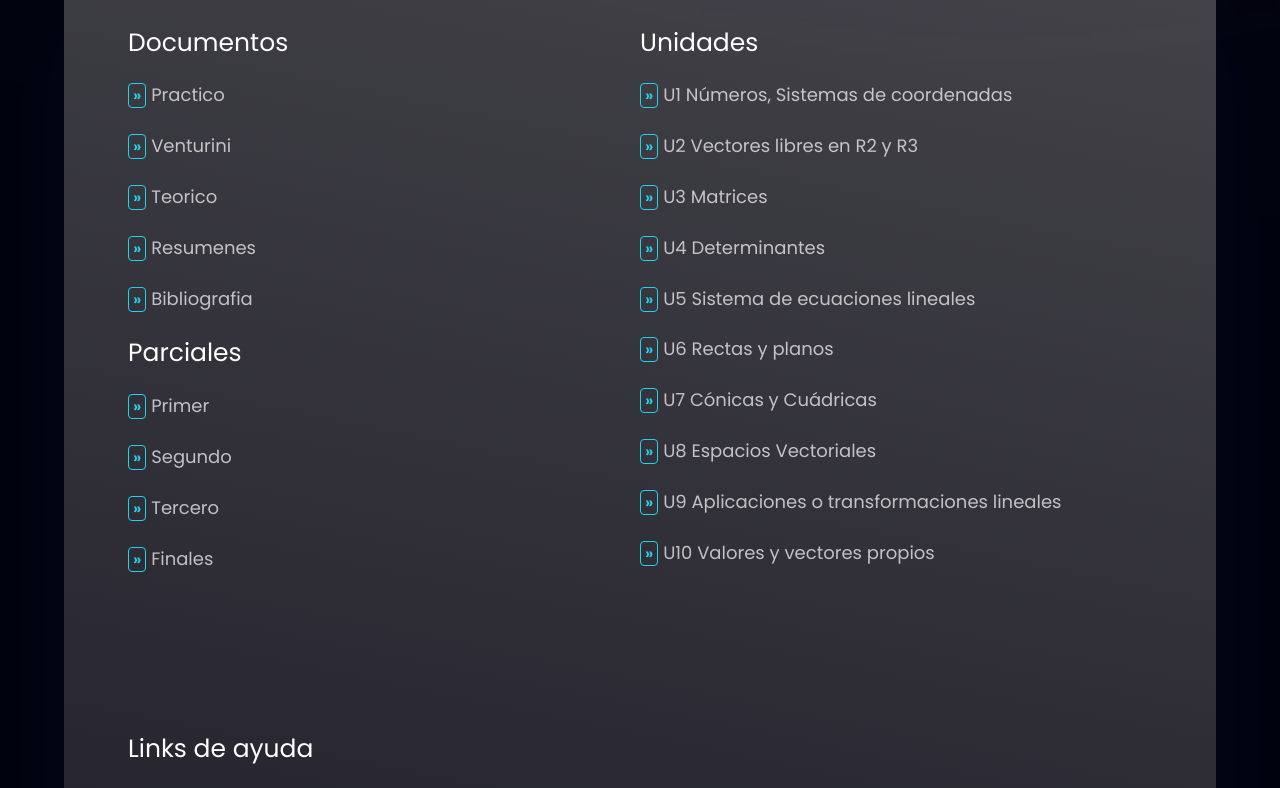
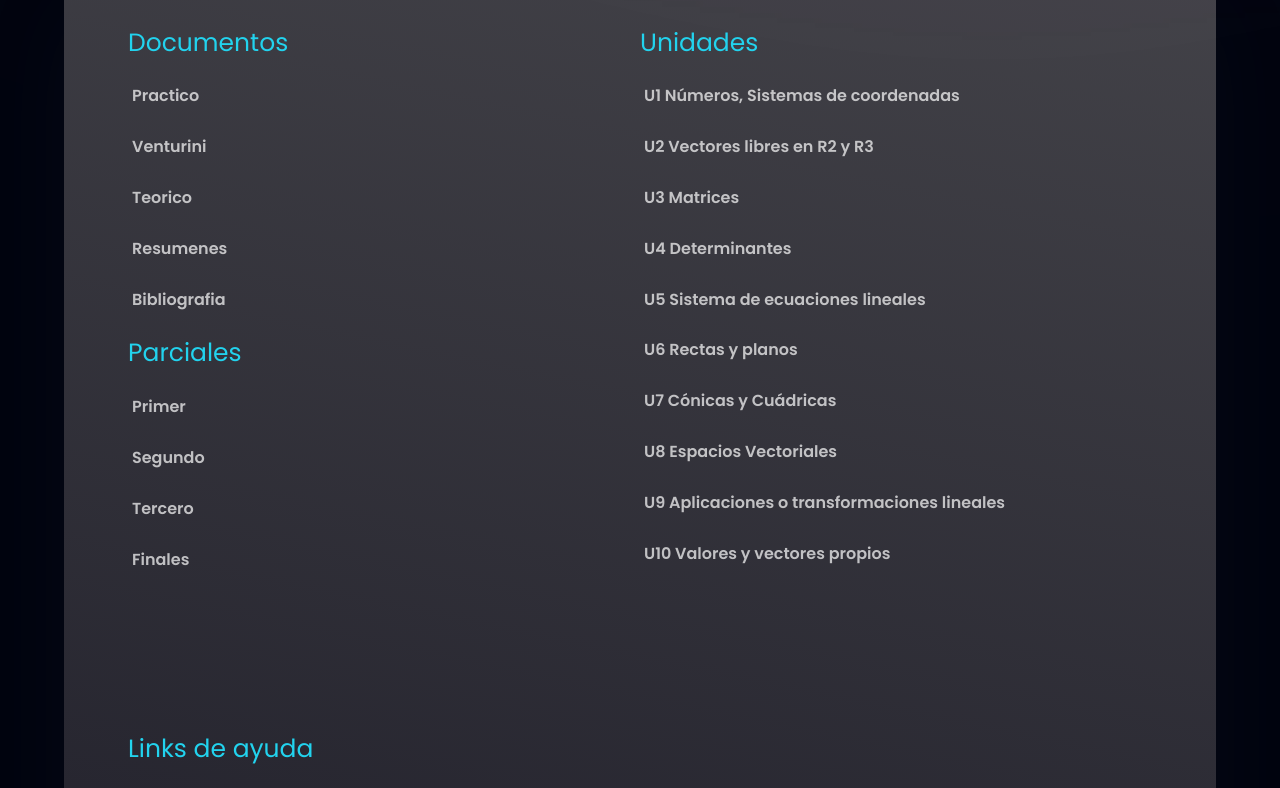
Before and after one commit to TriaDevs/Web_UTN.frc, a React (Vite) app: page / in a window 1280 px wide. Shown: the part 1620-2408 px from the top of the page. Built offline with nearby package versions, Linux system fonts and the light colour scheme.

Commit message:
edit algebra

```diff
--- a/src/App.jsx
+++ b/src/App.jsx
@@ -62,8 +62,8 @@ const MateriasAlgebra = () => {
       </div>
     </div>
   );
+};
 
-};
 const App = () => (
   <BrowserRouter>
     <Routes>
--- a/src/components/Button.jsx
+++ b/src/components/Button.jsx
@@ -1,7 +1,7 @@
 import React from "react";
 
-const Button = ({link}) => (
-  <a class="bg-transparent hover:bg-cyan-400 text-cyan-400 font-semibold text-base hover:text-white px-1 border border-cyan-400 hover:border-transparent rounded" href={link}>»</a>
+const Button = ({link, title}) => (
+  <a class="bg-transparent hover:text-cyan-400 font-semibold text-base hover:text-white px-1 hover:border-transparent rounded" href={link}>{title}</a>
 );
 
 export default Button;
--- a/src/components/CTA.jsx
+++ b/src/components/CTA.jsx
@@ -11,30 +11,30 @@ const CTA = () => (
       >
         <div className="flex-1 flex flex-col">
           <p className={`${styles.paragraph} max-w-[470px]`}>
-            <span className="text-white text-[25px]">Documentos</span>
+            <span className="text-cyan-400 text-[25px]">Documentos</span>
           </p>
           {algebra.book.map((book) => (
             <p className={`${styles.paragraph} max-w-[470px] mt-5`}>
-              <Button link={book.link} /> {book.id}
+              <Button link={book.link} title={book.id}/>
             </p>
           ))}
           <br />
           <p className={`${styles.paragraph} max-w-[470px]`}>
-            <span className="text-white text-[25px]">Parciales</span>
+            <span className="text-cyan-400 text-[25px]">Parciales</span>
           </p>
           {algebra.exams.map((exams) => (
             <p className={`${styles.paragraph} max-w-[470px] mt-5`}>
-              <Button link={exams.link} /> {exams.id}
+              <Button link={exams.link}  title={exams.id} />
             </p>
           ))}
         </div>
         <div className="flex-1 flex flex-col">
           <p className={`${styles.paragraph} max-w-[470px]`}>
-            <span className="text-white text-[25px]">Unidades</span>
+            <span className="text-cyan-400 text-[25px]">Unidades</span>
           </p>
           {algebra.units.map((units) => (
             <p className={`${styles.paragraph} max-w-[470px] mt-5`}>
-              <Button link={units.link} /> {units.id}
+              <Button link={units.link}  title={units.id} />
             </p>
           ))}
         </div>
@@ -44,11 +44,11 @@ const CTA = () => (
       >
         <div className="flex-1 flex flex-col">
           <p className={`${styles.paragraph} max-w-[470px]`}>
-            <span className="text-white text-[25px]">Links de ayuda</span>
+            <span className="text-cyan-400 text-[25px]">Links de ayuda</span>
           </p>
           {algebra.links.map((links) => (
             <p className={`${styles.paragraph} mt-5`}>
-              <Button link={links.link} /> {links.id}
+              <Button link={links.link}  title={links.id} />
             </p>
           ))}
         </div>
```
